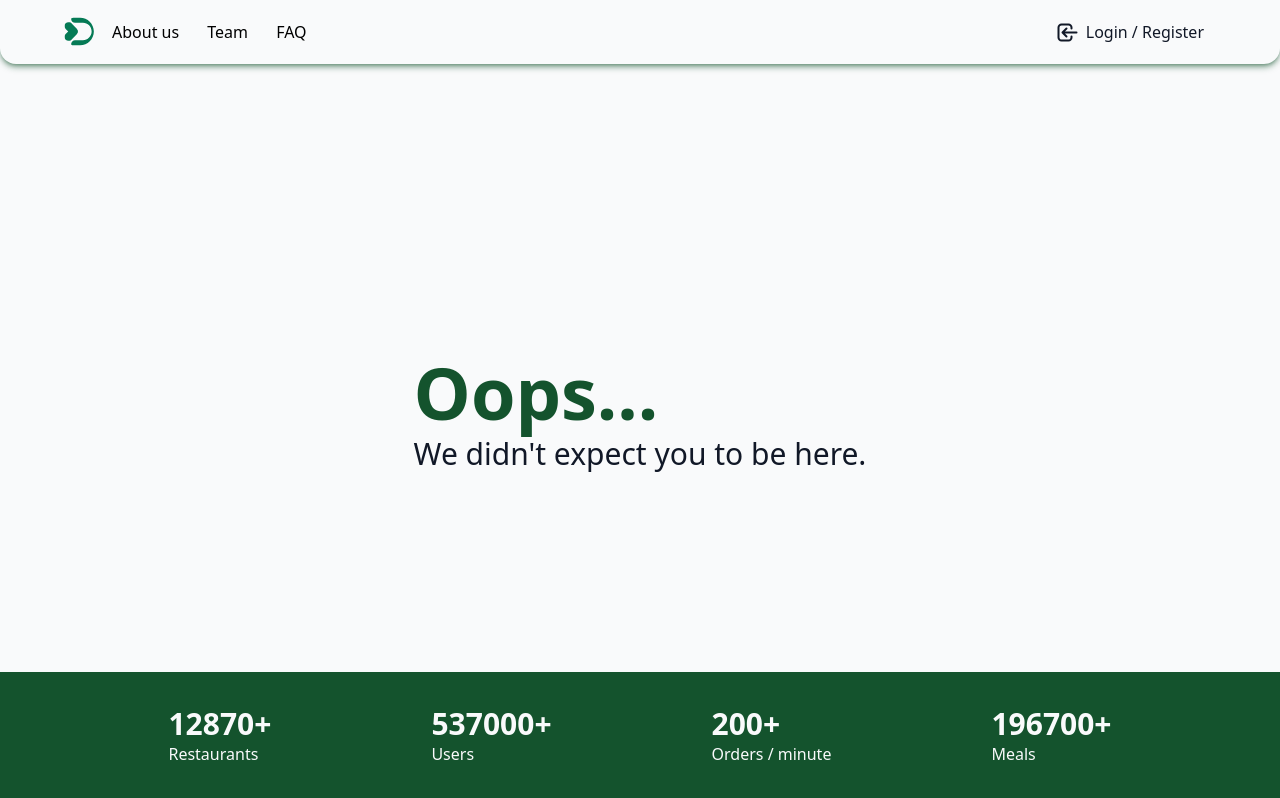
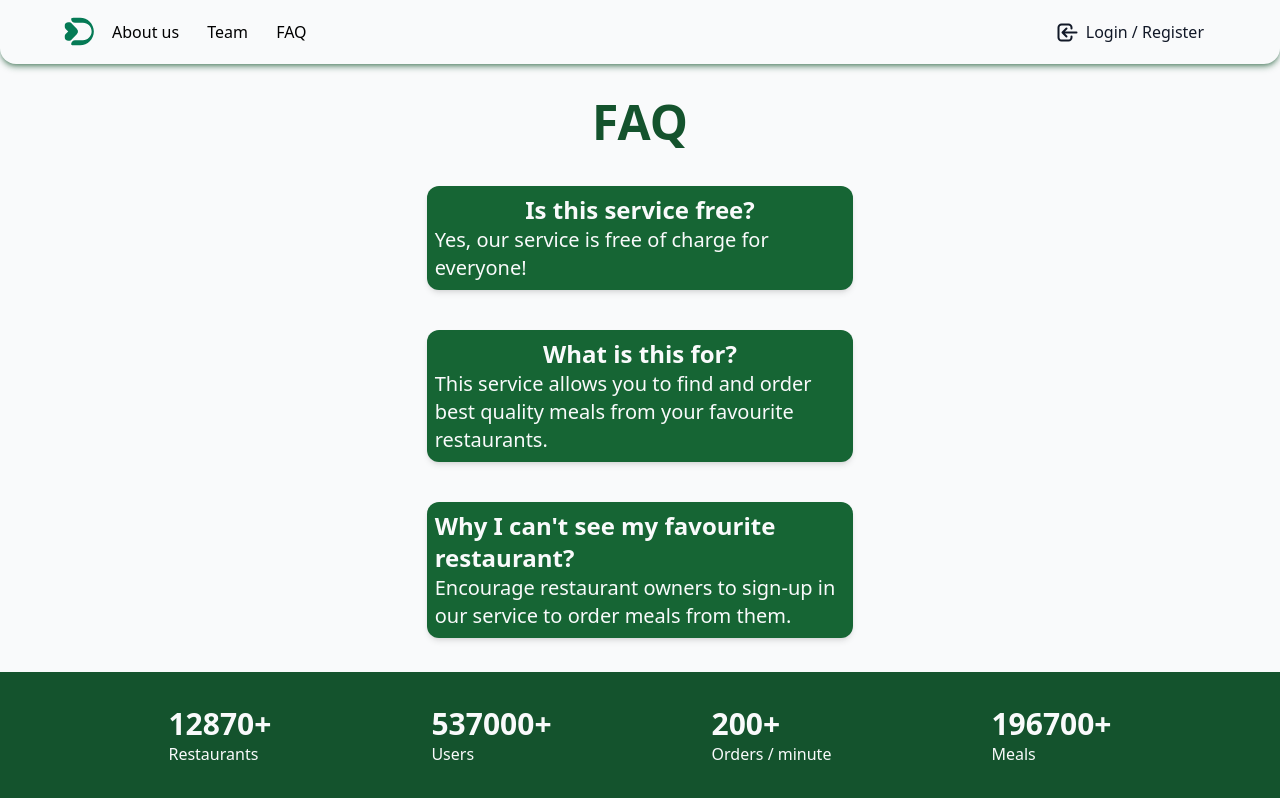
Before and after one commit to LessJakub/Salver, an Angular app in the folder Client/: page /faq in a window 1280 px wide. Built offline with nearby package versions, Linux system fonts and the light colour scheme.

Commit message:
Add FAQ page.

```diff
--- a/Client/src/app/app-routing.module.ts
+++ b/Client/src/app/app-routing.module.ts
@@ -4,6 +4,7 @@ import { LoggedInGuard } from './guards/logged-in.guard';
 
 import { LandingPageComponent } from './landing-page/landing-page.component';
 import { TeamPageComponent } from './team-page/team-page.component';
+import { FAQComponent } from './faq/faq.component';
 import { PageNotFoundComponent } from './page-not-found/page-not-found.component';
 import { RestaurantPageComponent } from './restaurant-page/restaurant-page.component';
 import { SearchPageComponent } from './search-page/search-page.component';
@@ -12,6 +13,7 @@ import { UserActivityComponent } from './user-activity/user-activity.component';
 const routes: Routes = [
   { path: 'landing-page', component: LandingPageComponent },
   { path: 'team', component: TeamPageComponent },
+  { path: 'faq', component: FAQComponent },
 
   { path: 'search-page', component: SearchPageComponent,
     // canActivate: [LoggedInGuard]
--- a/Client/src/app/app.module.ts
+++ b/Client/src/app/app.module.ts
@@ -23,6 +23,7 @@ import { PostComponent } from './elements/post/post.component';
 import { RestaurantPageComponent } from './restaurant-page/restaurant-page.component';
 import { MenuPostComponent } from './elements/menu-post/menu-post.component';
 import { TeamPageComponent } from './team-page/team-page.component';
+import { FAQComponent } from './faq/faq.component';
 
 @NgModule({
   declarations: [
@@ -44,6 +45,7 @@ import { TeamPageComponent } from './team-page/team-page.component';
     RestaurantPageComponent,
     MenuPostComponent,
     TeamPageComponent,
+    FAQComponent,
   ],
   imports: [
     BrowserModule,
--- /dev/null
+++ b/Client/src/app/faq/faq.component.html
@@ -0,0 +1,40 @@
+<div class="w-screen h-full bg-gray-50 items-center content-center justify-center flex">
+
+    <div class="flex flex-col space-y-10 w-full items-center justify-center">
+
+        <div class="">
+            <p class="text-5xl font-bold text-green-900">
+                FAQ
+            </p>
+        </div>
+
+        <div class="flex flex-col rounded-xl w-1/3 items-center shadow-md p-2 bg-green-800 hover:bg-green-900">
+            <p class="text-2xl font-bold text-gray-50">
+                Is this service free?
+            </p>
+            <p class="text-xl font-normal text-gray-50">
+                Yes, our service is free of charge for everyone!
+            </p>
+        </div>
+
+        <div class="flex flex-col rounded-xl w-1/3 items-center shadow-md p-2 bg-green-800 hover:bg-green-900">
+            <p class="text-2xl font-bold text-gray-50">
+                What is this for?
+            </p>
+            <p class="text-xl font-normal text-gray-50">
+                This service allows you to find and order best quality meals from your favourite restaurants.
+            </p>
+        </div>
+
+        <div class="flex flex-col rounded-xl w-1/3 items-center shadow-md p-2 bg-green-800 hover:bg-green-900">
+            <p class="text-2xl font-bold text-gray-50">
+                Why I can't see my favourite restaurant?
+            </p>
+            <p class="text-xl font-normal text-gray-50">
+                Encourage restaurant owners to sign-up in our service to order meals from them.
+            </p>
+        </div>
+
+    </div>
+
+</div>
--- /dev/null
+++ b/Client/src/app/faq/faq.component.ts
@@ -0,0 +1,16 @@
+import { Component, OnInit } from '@angular/core';
+
+@Component({
+  selector: 'app-faq',
+  templateUrl: './faq.component.html',
+  styleUrls: ['./faq.component.css'],
+  host: {'class': 'flex-auto flex flex-col justify-center items-center'} // ! Styling host container to fill all avialable space
+})
+export class FAQComponent implements OnInit {
+
+  constructor() { }
+
+  ngOnInit(): void {
+  }
+
+}
--- a/Client/src/app/nav-menu/nav-menu.component.html
+++ b/Client/src/app/nav-menu/nav-menu.component.html
@@ -35,7 +35,7 @@
                             Team
                         </a>
 
-                        <a [routerLink]="['/fetch-data']" class="hover:text-green-700 px-3 py-2 rounded-md text-base font-light">
+                        <a [routerLink]="['/faq']" class="hover:text-green-700 px-3 py-2 rounded-md text-base font-light">
                             FAQ
                         </a>
                     </div>
```
Also changed, not shown: Client/src/app/faq/faq.component.css (added), 1 other file (tests, documents, lock files or other folders).
